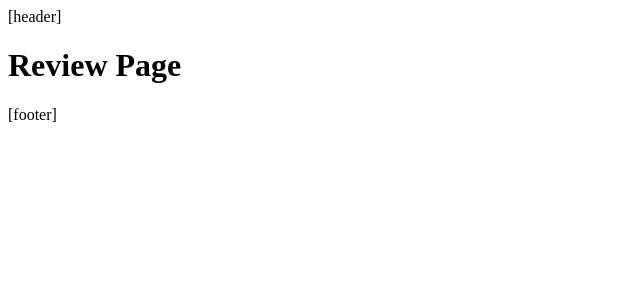
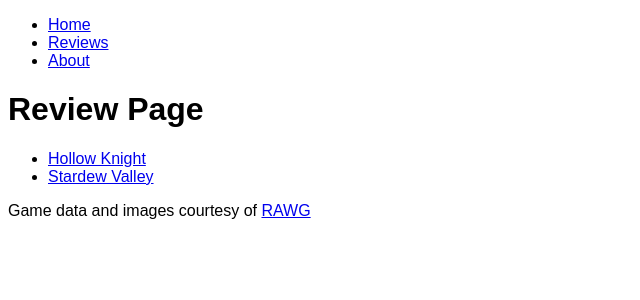
Before and after one commit to williyamino/test-nextjs13-manual-instalation, a Next.js app: page /reviews in a window 1280 px wide. Shown: the top 300 px of the page, without its empty margins (0-640 px from the left). Built offline with nearby package versions, Linux system fonts and the light colour scheme.

Commit message:
Added css file to project

```diff
--- /dev/null
+++ b/app/global.css
@@ -0,0 +1,3 @@
+body {
+  font-family: sans-serif;
+}
--- a/app/layout.tsx
+++ b/app/layout.tsx
@@ -1,4 +1,7 @@
+import Link from "next/link";
 import type { ReactNode } from "react";
+
+import "./global.css";
 
 interface LayoutProps {
   children: ReactNode;
@@ -8,9 +11,30 @@
   return (
     <html lang="en">
       <body>
-        <header>[header]</header>
+        <header>
+          <nav>
+            <ul>
+              <li>
+                <Link href="/">Home</Link>
+              </li>
+              <li>
+                <Link href="/reviews">Reviews</Link>
+              </li>
+              <li>
+                <Link href="/about" prefetch={false}>
+                  About
+                </Link>
+              </li>
+            </ul>
+          </nav>
+        </header>
         <main>{children}</main>
-        <footer>[footer]</footer>
+        <footer>
+          Game data and images courtesy of{" "}
+          <a href="https://rawg.io" target="_blank">
+            RAWG
+          </a>
+        </footer>
       </body>
     </html>
   );
--- a/app/reviews/page.tsx
+++ b/app/reviews/page.tsx
@@ -1,7 +1,17 @@
+import Link from "next/link";
+
 export default function ReviewPage() {
   return (
     <>
       <h1>Review Page</h1>
+      <ul>
+        <li>
+          <Link href="/reviews/hollow-knight">Hollow Knight</Link>
+        </li>
+        <li>
+          <Link href="/reviews/stardew-valley">Stardew Valley</Link>
+        </li>
+      </ul>
     </>
   );
 }
--- a/package.json
+++ b/package.json
@@ -2,7 +2,9 @@
   "name": "home-library",
   "private": true,
   "scripts": {
-    "dev": "next dev"
+    "dev": "next dev",
+    "start": "next start",
+    "build": "next build"
   },
   "dependencies": {
     "next": "^13.5.3",
```
